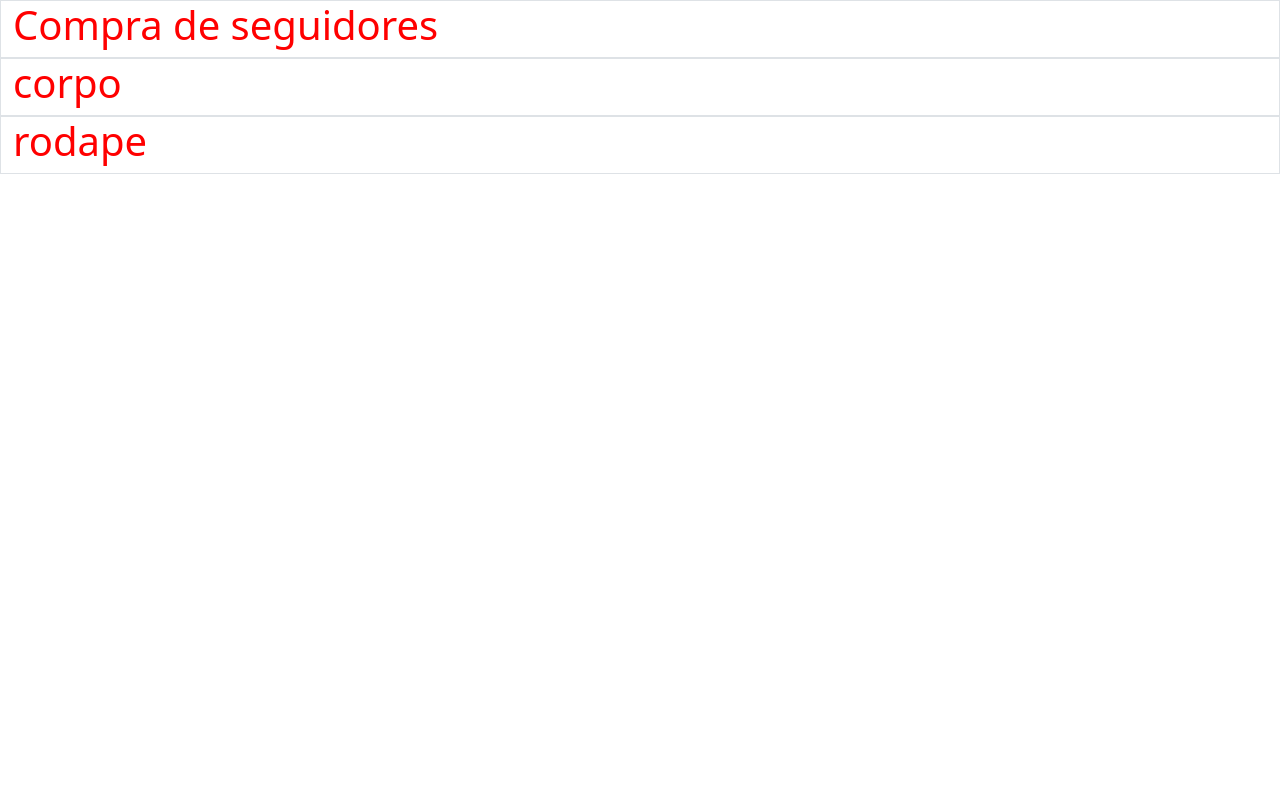
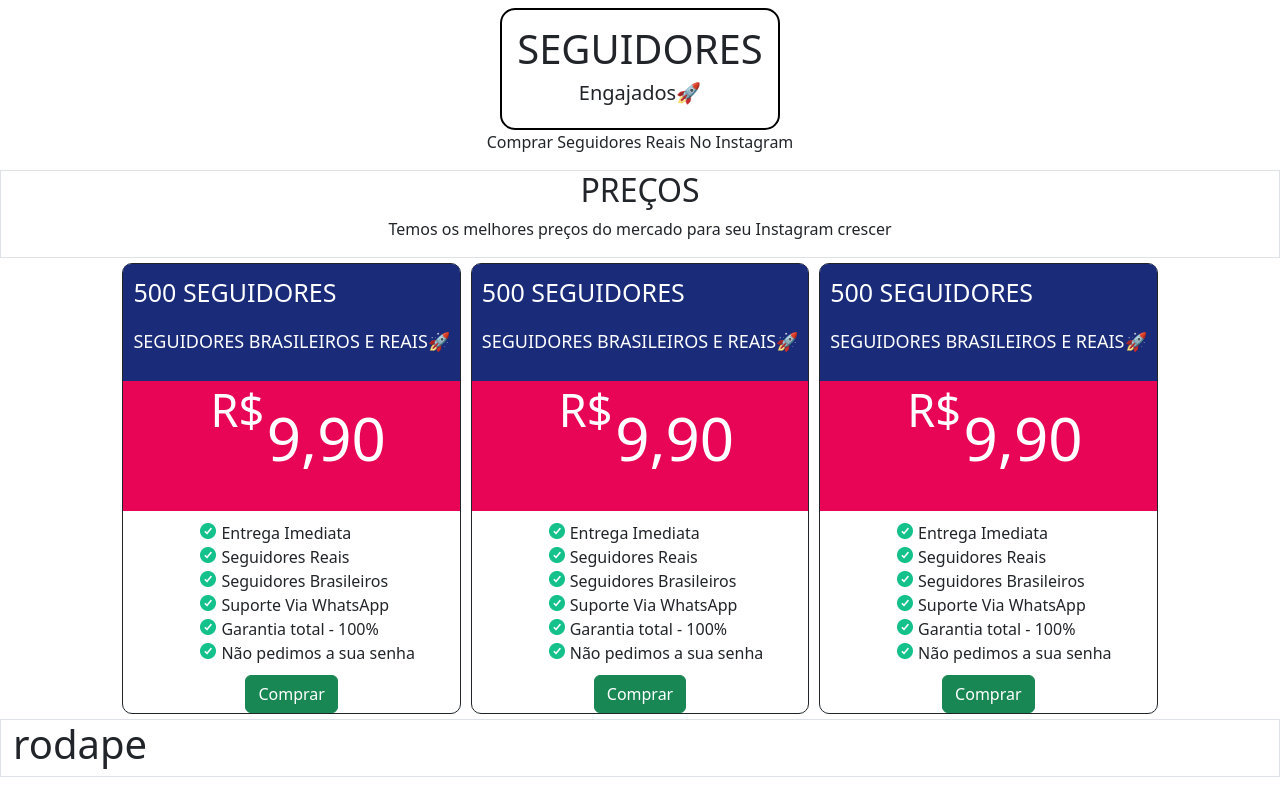
Before and after one commit to Leonardo333Rock/site_seguidores, a Django app: page / in a window 1280 px wide. Run offline with Django 4.2, Linux system fonts and the light colour scheme.

Commit message:
criado card

```diff
--- a/app1/static/css/styler.css
+++ b/app1/static/css/styler.css
@@ -1,3 +1,81 @@
-.color{
-    color: red;
+.flex{
+    display: flex;
+    justify-content: center;
+    align-items: center;
 }
+
+.header{
+    flex-direction: column;
+    height: auto;
+    margin-top: 8px;
+
+}
+
+.logo{
+    flex-direction: column;
+    border: solid 2px #000;
+    padding: 15px;
+    border-radius: 15px;
+}
+
+/***********CORPO************/
+
+
+.card_header{
+    background-color: #1a2c79;
+    border-radius: 8px 8px 0px 0px;
+    padding: 10px;
+    color: #ffff;
+}
+
+.corpo{
+    flex-wrap: wrap;
+}
+
+.card{
+    margin: 5px;
+    border: solid 1px;
+    border-radius: 10px;
+}
+
+.logo_corpo{
+    flex-direction: column;
+
+}
+
+.class_corpo{
+    background-color: #e80556;
+    color: #ffff;
+    padding: 12px;
+}
+
+.spam_preco{
+    position: relative;
+    top: -34px;
+    left: 13px;
+    font-size: 45px;
+
+}
+
+.class_footer{
+    flex-direction: column;
+
+}
+
+ul{
+    list-style-type: none;
+    margin-top: 10px;
+    margin-bottom: 10px;
+
+}
+
+ul li::before{
+    content: "";
+    background-image: url('../img/ok.png');
+    background-size: contain;
+    height: 16px;
+    width: 16px;
+    display: inline-block;
+    margin-right: 5px
+
+}
--- a/app1/templates/home.html
+++ b/app1/templates/home.html
@@ -9,11 +9,82 @@
     <title>Iago seguidores</title>
 </head>
 <body>
-    <div class="container-fluid border">
-        <h1 class="color">Compra de seguidores</h1>
+    <div class="container-fluid header flex">
+        <div class="logo flex">
+            <h1>SEGUIDORES</h1>
+            <h5>Engajados🚀</h5>
+        </div>
+        <p class="sloga">Comprar Seguidores Reais No Instagram</p>
     </div>
-    <div class="container-fluid border">
-        <h1 class="color">corpo</h1>
+    <div class="container-fluid border ">
+        <div class="logo_corpo flex">
+            <h2 class="color">PREÇOS</h2>
+            <p>Temos os melhores preços do mercado para seu Instagram crescer</p>
+        </div>
+    </div>
+
+    <div class="container-fluid corpo flex">
+        <div class="card">
+            <div class="card_header">
+                <p style="font-size: 25px;">500 SEGUIDORES</p>
+                <p style="font-size: 18px;">SEGUIDORES BRASILEIROS E REAIS🚀</p>
+            </div>
+            <div class="class_corpo flex">
+                <p style="font-size: 60px;"><span class="spam_preco">R$</span> 9,90</p>
+            </div>
+            <div class="class_footer flex">
+                <ul>
+                    <li>Entrega Imediata</li>
+                    <li>Seguidores Reais</li>
+                    <li>Seguidores Brasileiros</li>
+                    <li>Suporte Via WhatsApp</li>
+                    <li>Garantia total - 100%</li>
+                    <li>Não pedimos a sua senha</li>
+                </ul>
+                <button id="btn_comprar" class="btn btn-success">Comprar</button>
+            </div>
+        </div>
+
+        <div class="card">
+            <div class="card_header">
+                <p style="font-size: 25px;">500 SEGUIDORES</p>
+                <p style="font-size: 18px;">SEGUIDORES BRASILEIROS E REAIS🚀</p>
+            </div>
+            <div class="class_corpo flex">
+                <p style="font-size: 60px;"><span class="spam_preco">R$</span> 9,90</p>
+            </div>
+            <div class="class_footer flex">
+                <ul>
+                    <li>Entrega Imediata</li>
+                    <li>Seguidores Reais</li>
+                    <li>Seguidores Brasileiros</li>
+                    <li>Suporte Via WhatsApp</li>
+                    <li>Garantia total - 100%</li>
+                    <li>Não pedimos a sua senha</li>
+                </ul>
+                <button id="btn_comprar" class="btn btn-success">Comprar</button>
+            </div>
+        </div>
+        <div class="card">
+            <div class="card_header">
+                <p style="font-size: 25px;">500 SEGUIDORES</p>
+                <p style="font-size: 18px;">SEGUIDORES BRASILEIROS E REAIS🚀</p>
+            </div>
+            <div class="class_corpo flex">
+                <p style="font-size: 60px;"><span class="spam_preco">R$</span> 9,90</p>
+            </div>
+            <div class="class_footer flex">
+                <ul>
+                    <li>Entrega Imediata</li>
+                    <li>Seguidores Reais</li>
+                    <li>Seguidores Brasileiros</li>
+                    <li>Suporte Via WhatsApp</li>
+                    <li>Garantia total - 100%</li>
+                    <li>Não pedimos a sua senha</li>
+                </ul>
+                <button id="btn_comprar" class="btn btn-success">Comprar</button>
+            </div>
+        </div>
     </div>
     <footer class="container-fluid border">
         <h1 class="color">rodape</h1>
```
Also changed, not shown: app1/static/img/ok.png (added), app1/static/svg/ok.svg (added).
